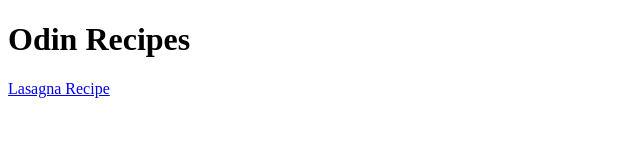
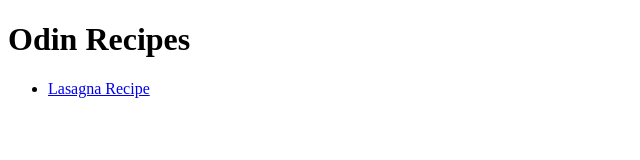
Before and after one commit to AlfredoLeonF/odin-recipes, a plain HTML site: page index.html in a window 1280 px wide. Shown: the whole page, without its empty margins (0-640 px from the left). Drawn offline with Linux system fonts and the light colour scheme.

Commit message:
Create a list of recipes in index.html

```diff
--- a/index.html
+++ b/index.html
@@ -7,6 +7,9 @@
 </head>
 <body>
     <h1>Odin Recipes</h1>
-    <a href="recipes/lasagna.html">Lasagna Recipe</a>
+    <ul>
+        <li><a href="recipes/lasagna.html">Lasagna Recipe</a></li>
+    </ul>
+
 </body>
 </html>
```
